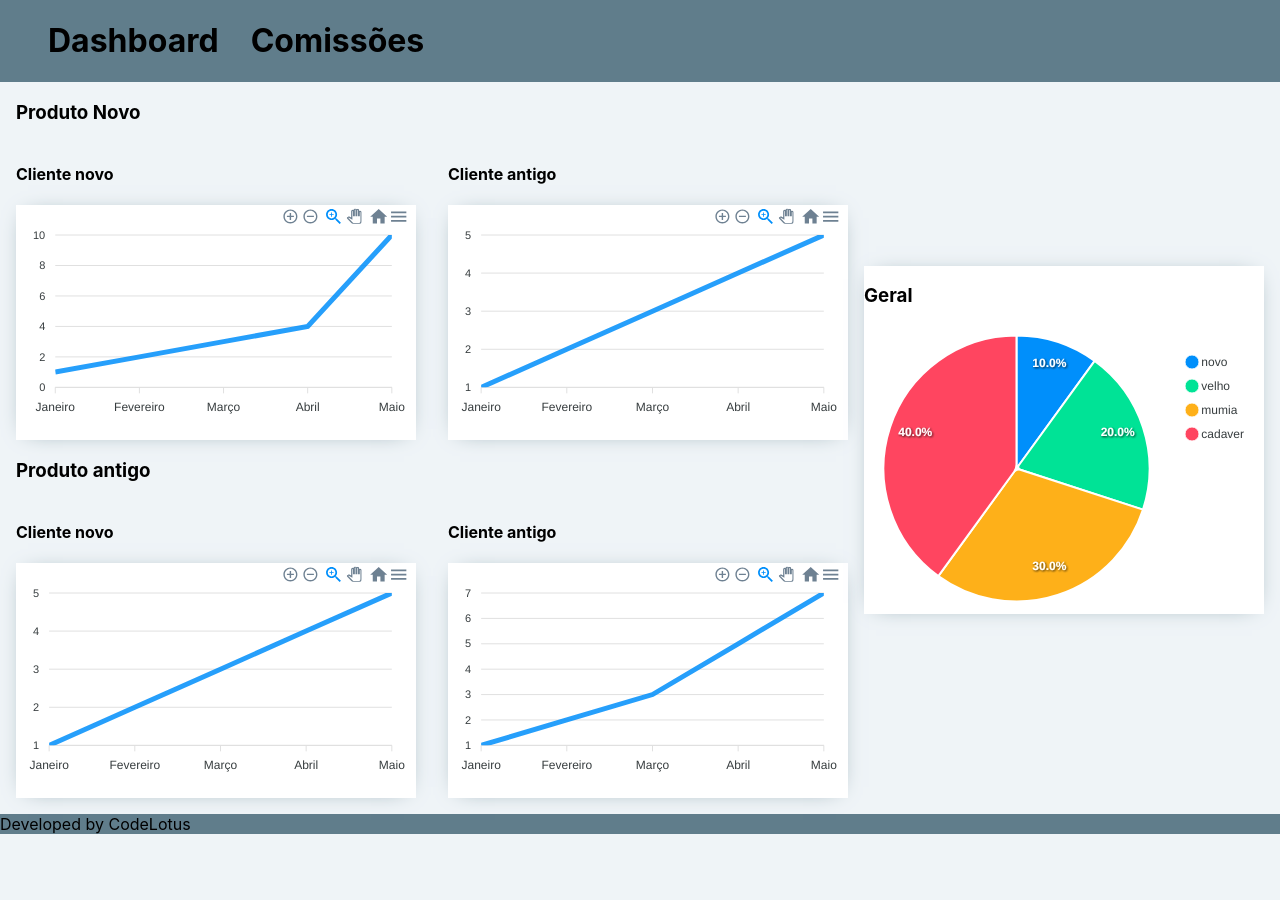
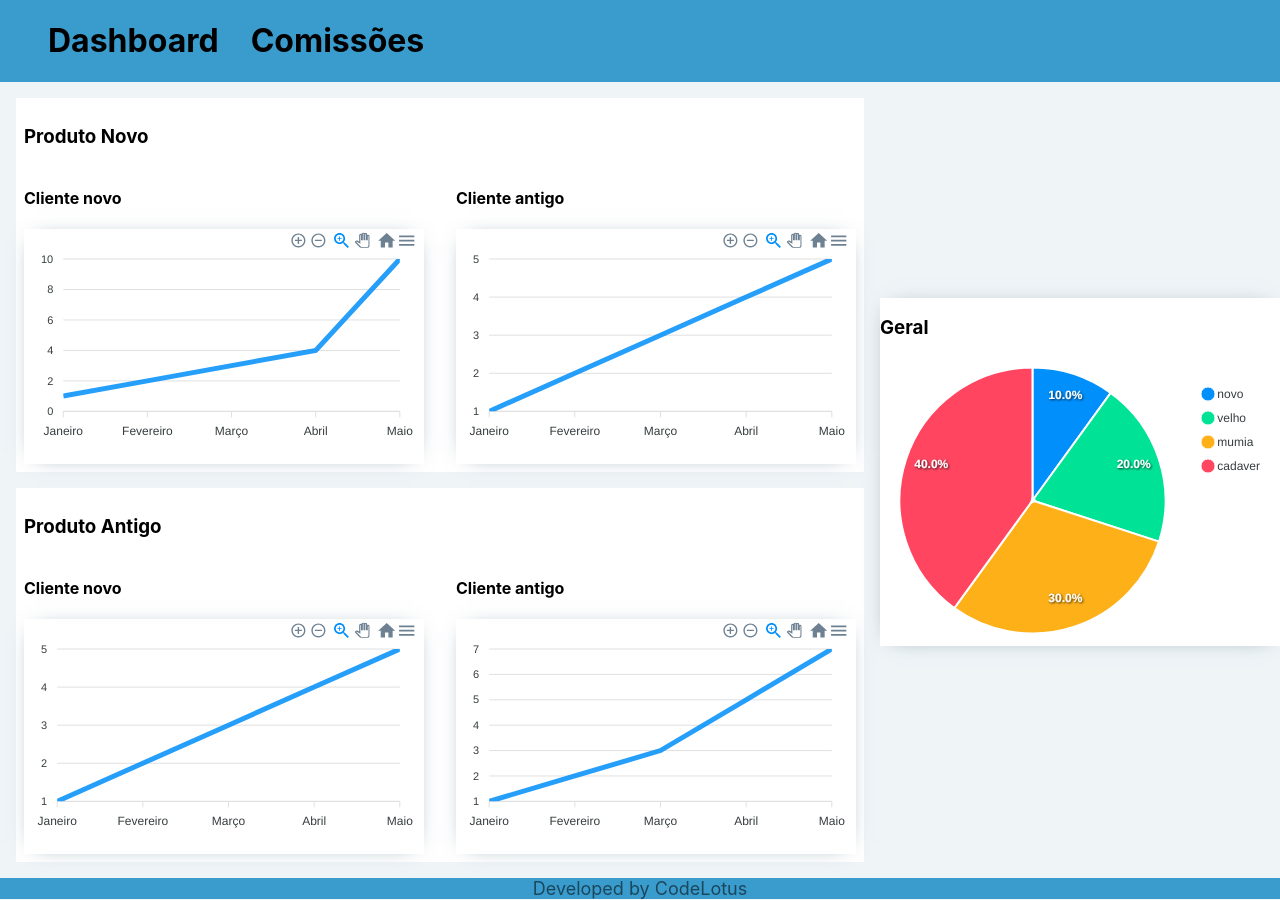
Before and after one commit to Code-Lotus/api3-frontend, a React (Create React App) app: page / in a window 1280 px wide. Before the commit the page ends 835 px from the top, so only its background shows below. Built offline with nearby package versions, Linux system fonts and the light colour scheme.

Commit message:
atualizações do front

```diff
--- a/src/components/bloco/bloco.module.scss
+++ b/src/components/bloco/bloco.module.scss
@@ -25,6 +25,22 @@
     align-self: center;
 }
 
+.dashboardGraficos{
+    background-color: #FFF;
+    padding: 0.5rem;
+    margin-top: 1rem;
+    // display: flex;
+    // flex-flow: column;
+    // justify-content: space-around;
+
+}
+
+.dashboardBlocos{
+    display: flex;
+    flex-wrap: wrap;
+    justify-content: space-around;
+}
+
 // section{
 //     background-color: aquamarine;
 // }
--- a/src/components/bloco/index.tsx
+++ b/src/components/bloco/index.tsx
@@ -8,6 +8,7 @@
     return (
         <div className={Style.dashboard}>
             <div className={Style.dashboardBlocos}>
+                <div className={Style.dashboardGraficos}>
                     <h3>Produto Novo</h3>
                     <div className={Style.dashboardBlocosProduto}>
                         <section>
@@ -23,7 +24,9 @@
                             </div>
                         </section>
                     </div>
-                <h3>Produto antigo</h3>
+                </div>
+                <div className={Style.dashboardGraficos}>
+                    <h3>Produto Antigo</h3>
                     <div className={Style.dashboardBlocosProduto}>
                         <section>
                             <h4>Cliente novo</h4>
@@ -39,6 +42,7 @@
                         </section>
                     </div>
                 </div>
+            </div>
             <div className={Style.graficoPizza}>
                 <h3 className="tituloGraficoPizza">Geral</h3>
                 <Pizza valores={[1,2,3,4]} legenda={['novo', 'velho', 'mumia', 'cadaver']}  />
--- a/src/components/footer/footer.module.scss
+++ b/src/components/footer/footer.module.scss
@@ -1,5 +1,8 @@
 .rodape{
-    background-color: #607D8B;
+    background-color: #3a9ccd;
+    text-align: center;
+    color: #1b475d;
+    font-size: large;
 }
 
 p{
--- a/src/components/navbar/navbar.module.scss
+++ b/src/components/navbar/navbar.module.scss
@@ -1,5 +1,5 @@
 .navbar{
-    background-color: #607D8B;
+    background-color: #3a9ccd;
     display: flex;
     padding-left: 3rem;
     gap: 2rem;
```
Lines whose indentation alone changed are shown as unchanged.
